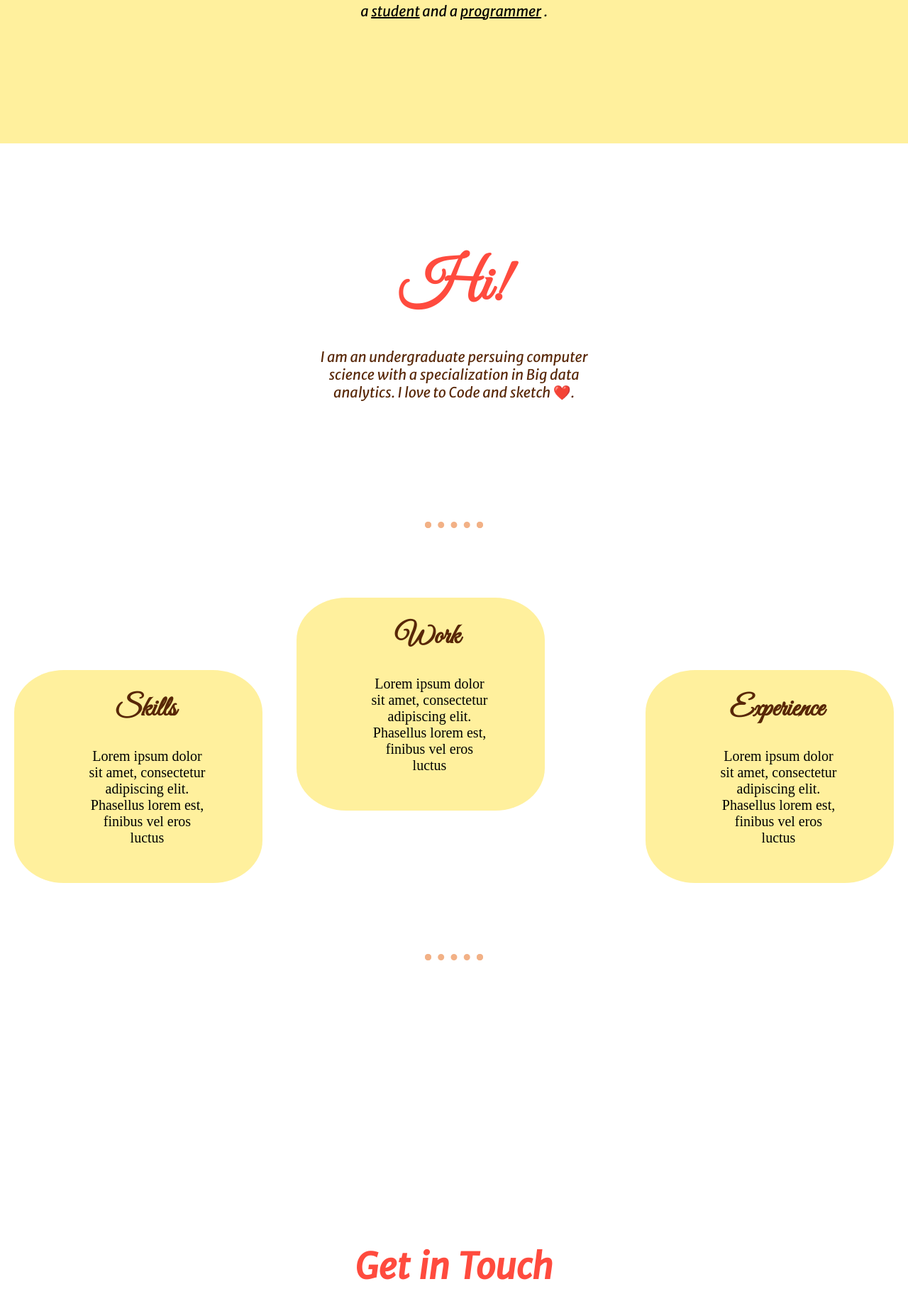
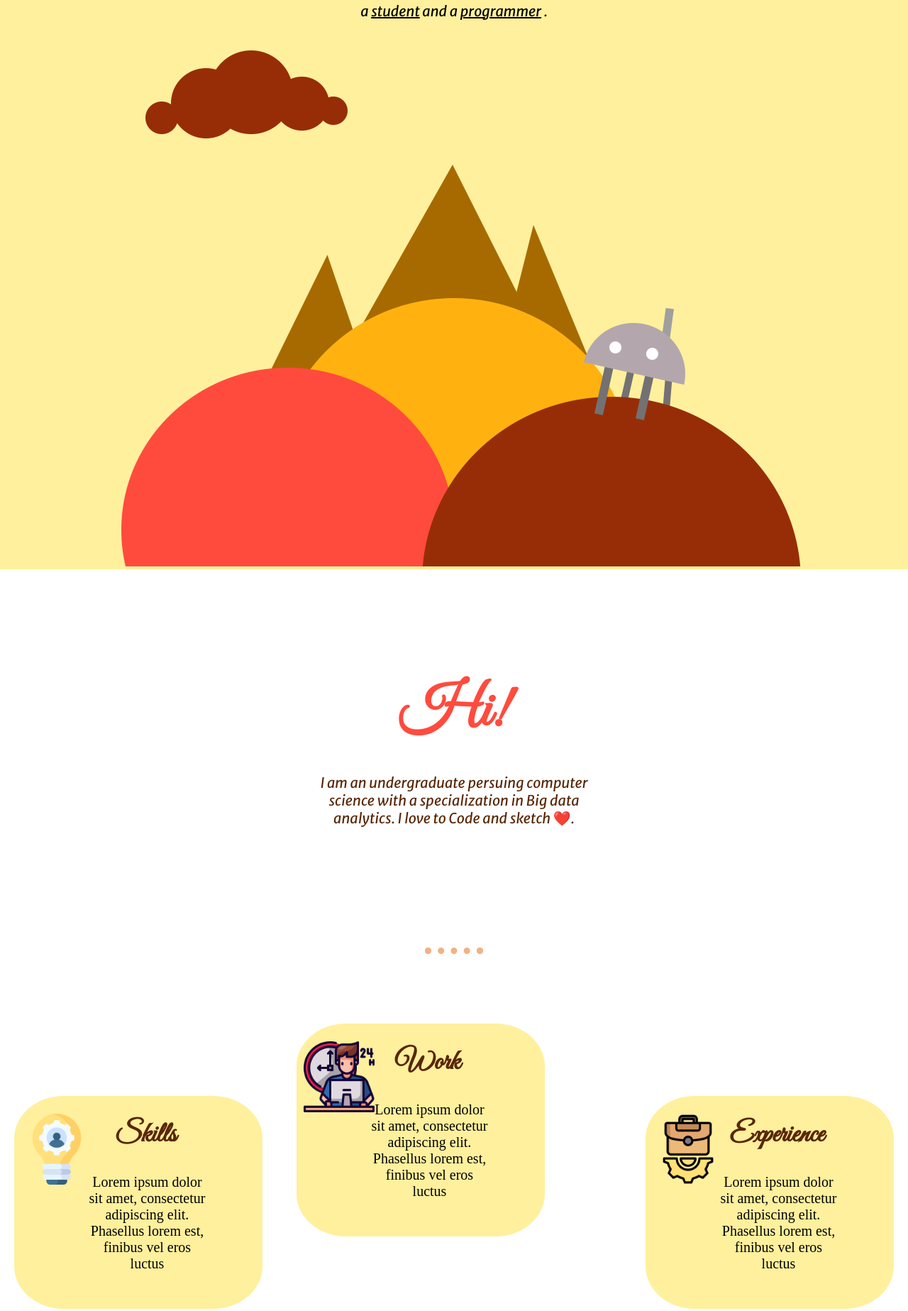
Before and after one commit to r1dra/myweb, a plain HTML site: page index.html in a window 1280 px wide. Shown: the part 320-2167 px from the top of the page at 71% size. Drawn offline with Linux system fonts and the light colour scheme; files that its build step writes are made by us from their sources; a web font is replaced by a local one.

Commit message:
Update index.html

```diff
--- a/index.html
+++ b/index.html
@@ -4,18 +4,18 @@
     <meta charset="UTF-8">
     <title>Naman Sharma</title>
    </head>
-   <link rel="stylesheet" href="css/style.css">
-  <link rel="icon" href="images/favicon.ico">
+   <link rel="stylesheet" href="style.css">
+  <link rel="icon" href="favicon.ico">
    <link href="https://fonts.googleapis.com/css2?family=Great+Vibes&family=Merriweather+Sans:ital@1&family=Neucha&family=Quicksand:wght@300&family=Righteous&display=swap" rel="stylesheet">
    <link href="https://fonts.googleapis.com/css2?family=Merriweather+Sans:ital@1&family=Neucha&family=Quicksand:wght@300&family=Righteous&display=swap" rel="stylesheet">
  <body>
      <div class = "top" >
          <h1 class="title">I'm Rudra.</h1>
          <p class="fullsub">a <span class="subheading">student</span> and a <span class="subheading">programmer</span> .</p>
-         <img class="land" src="images/forwebsitemain.png" alt="">
-         <img class="cloud1" src="images/cloud1.png" alt="">
-         <img class="cloud2" src="images/cloud2.png" alt="">
-         <img class="dp" src="images/dp.png" alt="">
+         <img class="land" src="forwebsitemain.png" alt="">
+         <img class="cloud1" src="cloud1.png" alt="">
+         <img class="cloud2" src="cloud2.png" alt="">
+         <img class="dp" src="dp.png" alt="">
      </div>
 
       <div class = "middle">
@@ -23,18 +23,18 @@
          <p class="intro">I am an undergraduate persuing computer science with a specialization in Big data analytics. I love to Code and sketch ❤️. </p>
          <hr class="hr1">
          <div class="skills">
-            <img class="img" src="images/skill.png" alt="">
+            <img class="img" src="skill.png" alt="">
             <h2>Skills</h2>
             <p class="forsew">Lorem ipsum dolor sit amet, consectetur adipiscing elit. Phasellus lorem est, finibus vel eros luctus </p>
          </div>
          <div class="experience">
-            <img class="img" src="images/experience.png" alt="">
+            <img class="img" src="experience.png" alt="">
             <h2>Experience</h2>
             <p class="forsew">Lorem ipsum dolor sit amet, consectetur adipiscing elit. Phasellus lorem est, finibus vel eros luctus </p>
 
          </div>
          <div class="work">
-            <img class="img" src="images/working.png" alt="">
+            <img class="img" src="working.png" alt="">
             <h2>Work</h2>
             <p class="forsew">Lorem ipsum dolor sit amet, consectetur adipiscing elit. Phasellus lorem est, finibus vel eros luctus </p>
 
```
